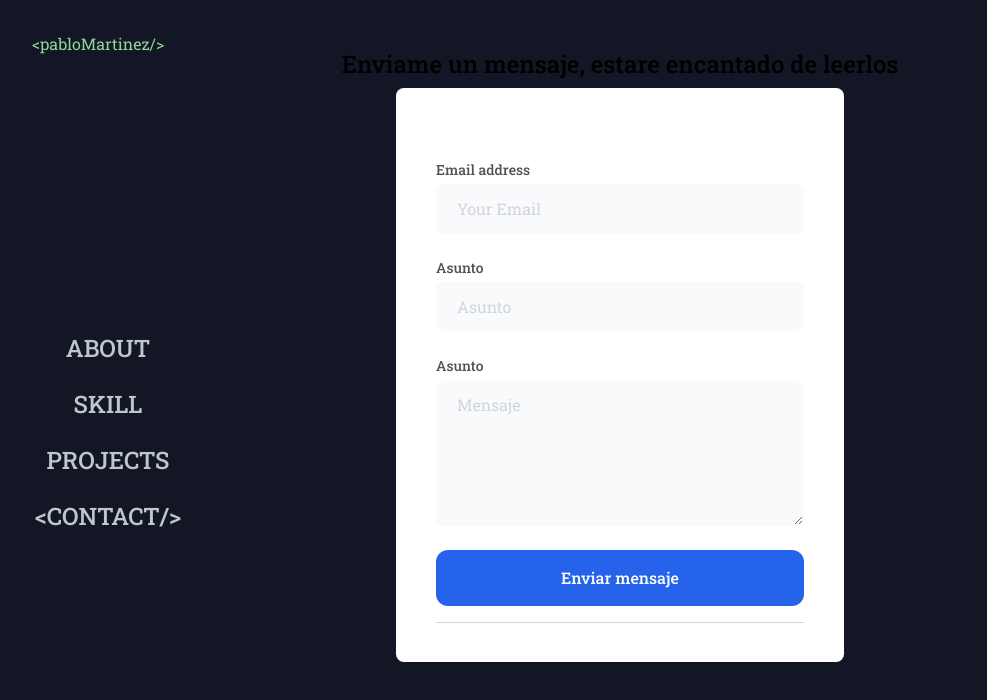
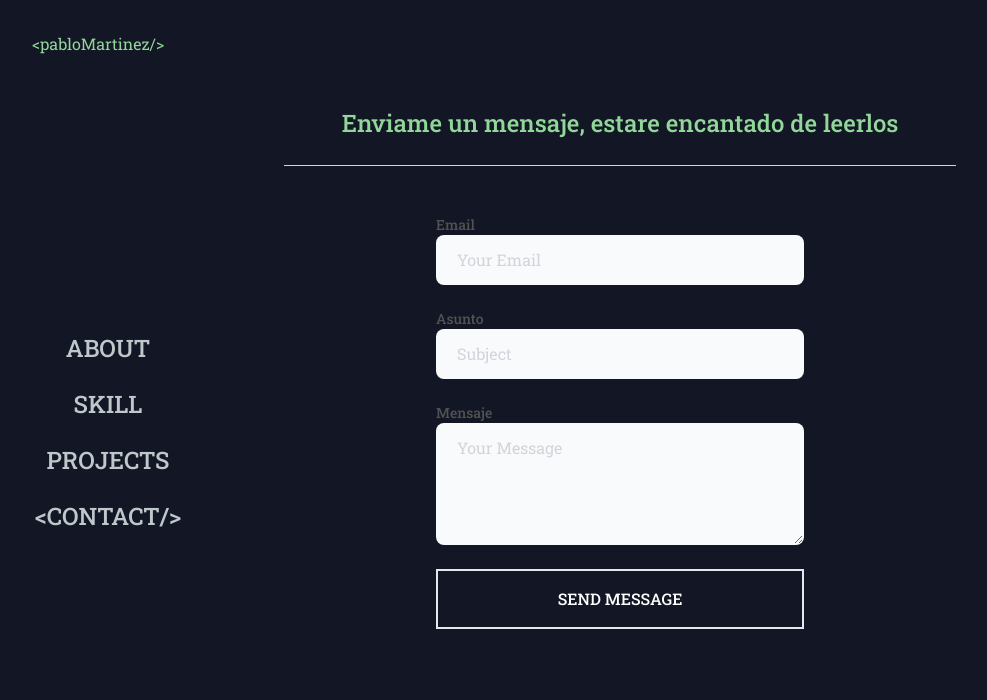
Before and after one commit to pablitomartinez/WEBPORTFOLIO, a Next.js app in the folder web/: page /contact in a window 1280 px wide. Shown: the top 700 px of the page, without its empty margins (148-1135 px from the left). Built offline with nearby package versions, Linux system fonts and the light colour scheme.

Commit message:
se agrego boton e input en configuracion de estilos globales

```diff
--- a/web/package.json
+++ b/web/package.json
@@ -13,7 +13,8 @@
     "next": "14.1.2",
     "nodemailer": "^6.9.11",
     "react": "^18",
-    "react-dom": "^18"
+    "react-dom": "^18",
+    "uvcanvas": "^0.2.1"
   },
   "devDependencies": {
     "autoprefixer": "^10.0.1",
--- /dev/null
+++ b/web/src/app/components/ui/ButtonDownload.jsx
@@ -0,0 +1,12 @@
+export function ButtonDownload({ children, ...props }) {
+  return (
+    <button
+      className="flex items-center justify-center w-full px-10 py-4 text-base font-medium uppercase text-center text-white transition duration-500 ease-in-out transform md:border-2 md:border-secondary hover:bg-secondary hover:text-primary hover:border-none  focus:outline-none focus:ring-2 focus:ring-offset-2 focus:ring-blue-500"
+      {...props}
+    >
+      {children}
+    </button>
+  );
+}
+
+export default ButtonDownload;
--- /dev/null
+++ b/web/src/app/components/ui/ButtonSend.jsx
@@ -0,0 +1,12 @@
+ export function ButtonSend({ children, ...props }) {
+  return (
+    <button
+      className="flex items-center justify-center w-full px-10 py-4 text-base font-medium uppercase text-center text-white transition duration-500 ease-in-out transform border-solid border-2 hover:bg-secondary hover:text-primary hover:border-none  focus:outline-none focus:ring-2 focus:ring-offset-2 focus:ring-blue-500"
+      {...props}
+    >
+      {children}
+    </button>
+  );
+}
+
+export default ButtonSend;
--- /dev/null
+++ b/web/src/app/components/ui/Input.jsx
@@ -0,0 +1,12 @@
+export function Input(props) {
+  return (
+    <>
+      <input
+        className="block w-full px-5 py-3 text-base text-neutral-600 placeholder-gray-300 transition duration-500 ease-in-out transform border border-transparent rounded-lg bg-gray-50 focus:outline-none focus:border-transparent focus:ring-2 focus:ring-white focus:ring-offset-2 focus:ring-offset-gray-300"
+        {...props}
+      />
+    </>
+  );
+}
+
+export default Input;
--- /dev/null
+++ b/web/src/app/components/ui/Label.jsx
@@ -0,0 +1,9 @@
+export function Label({ children, ...props }) {
+  return (
+    <label className="block text-sm font-medium text-neutral-600" {...props}>
+      {children}
+    </label>
+  );
+}
+
+export default Label;
--- /dev/null
+++ b/web/src/app/components/ui/Textarea.jsx
@@ -0,0 +1,9 @@
+export function Textarea({ children, ...props }) {
+  return (
+    <textarea className="block w-full px-5 py-3 text-base text-neutral-600 placeholder-gray-300 transition duration-500 ease-in-out transform border border-transparent rounded-lg bg-gray-50 focus:outline-none focus:border-transparent row-4 focus:ring-2 focus:ring-white focus:ring-offset-2 focus:ring-offset-gray-300" rows={4} {...props}>
+      {children}
+    </textarea>
+  );
+}
+
+export default Textarea;
--- /dev/null
+++ b/web/src/app/components/ui/index.js
@@ -0,0 +1,7 @@
+import { Input } from "./Input";
+import { Label } from "./Label";
+import { Textarea } from "./Textarea";
+import { ButtonSend } from "./ButtonSend";
+import {ButtonDownload} from "./ButtonDownload"
+
+export { Input, Label, Textarea, ButtonSend, ButtonDownload };
--- a/web/src/app/contact/page.jsx
+++ b/web/src/app/contact/page.jsx
@@ -1,7 +1,7 @@
-'use client'
+"use client";
 import React, { useState } from "react";
 import { sendContactForm } from "../lib/api";
-
+import { Input, Label, Textarea, ButtonSend } from "@/app/components/ui";
 
 const initValues = { email: "", asunto: "", mensaje: "" };
 const initState = { values: initValues };
@@ -37,102 +37,74 @@ export default function Contact() {
   };
 
   return (
-    <div>
-      <h2 className=" text-center font-medium text-2xl ">
+    <div className="flex flex-col h-full justify-center">
+      <h2 className=" text-center font-medium text-2xl pb-4 text-secondary">
         Enviame un mensaje, estare encantado de leerlos
       </h2>
+      {/* separador  */}
+      <div className="relative pt-5">
+        <div className="absolute inset-0 flex items-center">
+          <div className="w-full border-t border-gray-300"></div>
+        </div>
+      </div>
       <section className="">
-        <div className=" items-center px-5 py-2 lg:px-20">
-          <div className="flex flex-col w-full max-w-md p-10 mx-auto my-6 transition duration-500 ease-in-out transform bg-white rounded-lg md:mt-0">
-            <div className="mt-2">
-              <div className="mt-6">
+        <div className=" items-center px-3 lg:px-20">
+          <div className="flex flex-col w-full max-w-md p-10 mx-auto my-6 transition duration-500 ease-in-out transform rounded-lg md:mt-0">
+            <div className="">
+              <div className="">
                 <form action="#" method="POST" className="space-y-6">
-                  {/* EMAIL INPUT  */}
+                  {/* REUTILIZABLES  */}
+                  {/* REEUTILIZABLE EMAIL  */}
                   <div>
-                    <label
-                      htmlFor="email"
-                      className="block text-sm font-medium text-neutral-600"
-                    >
-                      {" "}
-                      Email address{" "}
-                    </label>
-                    <div className="mt-1">
-                      <input
+                    <Label htmlFor="email">Email</Label>
+                    <Input
                       id="email"
                       name="email"
                       type="email"
                       onChange={handleChange}
                       value={values.email}
-                        autoComplete="email"
-                        required=""
                       placeholder="Your Email"
-                        className="block w-full px-5 py-3 text-base text-neutral-600 placeholder-gray-300 transition duration-500 ease-in-out transform border border-transparent rounded-lg bg-gray-50 focus:outline-none focus:border-transparent focus:ring-2 focus:ring-white focus:ring-offset-2 focus:ring-offset-gray-300"
                     />
                   </div>
-                  </div>
-                  {/* ASUNTO INPUT  */}
-                  <div className="space-y-1">
-                    <label
-                      htmlFor="asunto"
-                      className="block text-sm font-medium text-neutral-600"
-                    >
-                      {" "}
-                      Asunto{" "}
-                    </label>
-                    <div className="mt-1">
-                      <input
+
+                  {/* REEUTILIZABLE ASUNTO  */}
+                  <div>
+                    <Label htmlFor="asunto">Asunto</Label>
+                    <Input
                       id="asunto"
                       name="asunto"
+                      type="asunto"
                       onChange={handleChange}
                       value={values.asunto}
-                        type="text"
-                        autoComplete="current-password"
-                        required=""
-                        placeholder="Asunto"
-                        className="block w-full px-5 py-3 text-base text-neutral-600 placeholder-gray-300 transition duration-500 ease-in-out transform border border-transparent rounded-lg bg-gray-50 focus:outline-none focus:border-transparent focus:ring-2 focus:ring-white focus:ring-offset-2 focus:ring-offset-gray-300"
+                      placeholder="Subject"
                     />
                   </div>
-                  </div>
-                  {/* MENSAJE INPUT  */}
-                  <div className="space-y-1">
-                    <label
-                      htmlFor="mensaje"
-                      className="block text-sm font-medium text-neutral-600"
-                    >
-                      {" "}
-                      Asunto{" "}
-                    </label>
-                    <div className="mt-1">
-                      <textarea
+
+                  {/* REEUTILIZABLE MENSAJE */}
+                  <div>
+                    <Label htmlFor="mensaje">Mensaje</Label>
+                    <Textarea
                       id="mensaje"
-                        rows={5}
                       name="mensaje"
+                      type="mensaje"
                       onChange={handleChange}
                       value={values.mensaje}
-                        type="text"
-                        autoComplete="current-password"
-                        required=""
-                        placeholder="Mensaje"
-                        className="block w-full px-5 py-3 text-base text-neutral-600 placeholder-gray-300 transition duration-500 ease-in-out transform border border-transparent rounded-lg bg-gray-50 focus:outline-none focus:border-transparent focus:ring-2 focus:ring-white focus:ring-offset-2 focus:ring-offset-gray-300"
+                      placeholder="Your Message"
                     />
                   </div>
-                  </div>
+                  {/* -----------------------  */}
                   {/* BOTON ENVIAR  */}
                   <div>
-                    <button
+                    {/* <button
                       type="submit"
                       onClick={onSubmit}
                       className="flex items-center justify-center w-full px-10 py-4 text-base font-medium text-center text-white transition duration-500 ease-in-out transform bg-blue-600 rounded-xl hover:bg-blue-700 focus:outline-none focus:ring-2 focus:ring-offset-2 focus:ring-blue-500"
                     >
                       Enviar mensaje
-                    </button>
+                    </button> */}
+                    <ButtonSend>Send Message</ButtonSend>
                   </div>
                 </form>
-                <div className="relative my-4">
-                  <div className="absolute inset-0 flex items-center">
-                    <div className="w-full border-t border-gray-300"></div>
-                  </div>
-                </div>
               </div>
             </div>
           </div>
--- a/web/src/app/page.js
+++ b/web/src/app/page.js
@@ -1,12 +1,9 @@
-import About from "./about/page";
-import Contact from "./contact/page";
-import Skill from "./skill/page";
-import Work from "./work/page";
+import { ButtonDownload } from "./components/ui";
 
 export default function Home() {
   return (
     <main className="flex h-full">
-      <div className="flex flex-col text-center justify-center items-center space-y-6 text-white md:text-left md:justify-items-center ">
+      <div className="flex flex-col text-center justify-center items-center space-y-6 text-white md:text-left md:items-start ">
         <h2 className="w-full text-3xl md:text-5xl">
           I'm Front-end developer from Argentina, Jujuy,{" "}
         </h2>
@@ -15,8 +12,8 @@ export default function Home() {
           Lorem ipsum dolor sit amet consectetur, adipisicing elit. Quasi
           expedita.
         </h3>
-        <div className="w-full">
-          <button>HIRE ME</button>
+        <div className="flex md:justify-start">
+          <ButtonDownload>HIRE ME</ButtonDownload>
         </div>
       </div>
     </main>
```
Also changed, not shown: 1 other file (tests, documents, lock files or other folders). Lines whose indentation alone changed are shown as unchanged.
